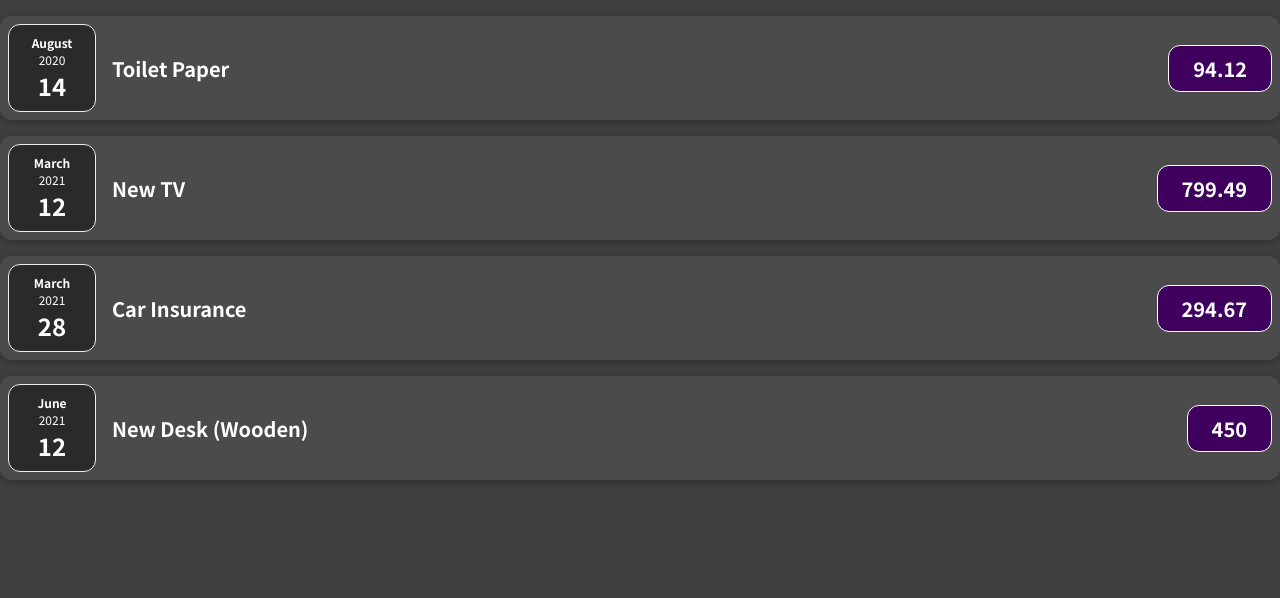
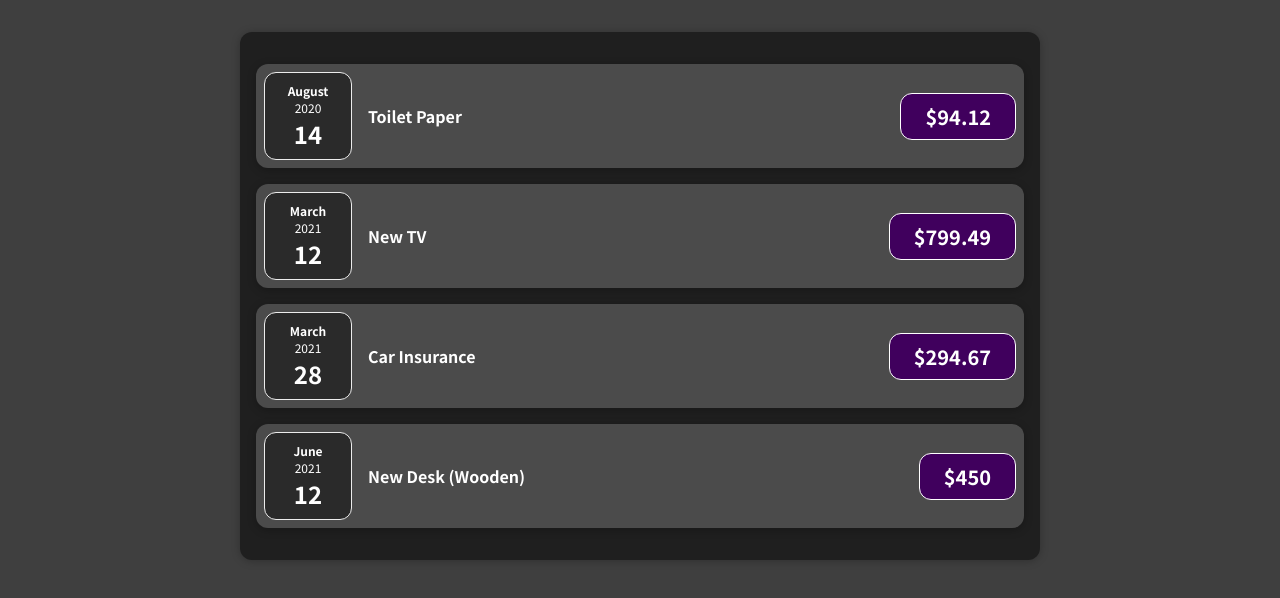
Before and after one commit to tonybejjani/REACT-expenses, a JavaScript app: page / in a window 1280 px wide. Shown: the top 598 px of the page. Built offline with nearby package versions, Linux system fonts and the light colour scheme.

Commit message:
add expenses component as a wrapper around expenses items and apply style

```diff
--- a/src/App.js
+++ b/src/App.js
@@ -1,5 +1,7 @@
 /** @format */
-import ExpenseItem from './components/ExpenseItem';
+
+import Expenses from './components/Expenses';
+
 function App() {
   const expenses = [
     {
@@ -22,28 +24,10 @@
       date: new Date(2021, 5, 12),
     },
   ];
+
   return (
     <div>
-      <ExpenseItem
-        title={expenses[0].title}
-        amount={expenses[0].amount}
-        date={expenses[0].date}
-      />
-      <ExpenseItem
-        title={expenses[1].title}
-        amount={expenses[1].amount}
-        date={expenses[1].date}
-      />
-      <ExpenseItem
-        title={expenses[2].title}
-        amount={expenses[2].amount}
-        date={expenses[2].date}
-      />
-      <ExpenseItem
-        title={expenses[3].title}
-        amount={expenses[3].amount}
-        date={expenses[3].date}
-      />
+      <Expenses items={expenses} />
     </div>
   );
 }
--- a/src/components/ExpenseItem.js
+++ b/src/components/ExpenseItem.js
@@ -1,18 +1,14 @@
 /** @format */
-
+import './ExpenseItem.css';
 import ExpenseDate from './ExpenseDate';
-import './ExpenseItem.css';
-
-function ExpenseItem(props) {
+const ExpenseItem = (props) => {
   return (
     <div className="expense-item">
       <ExpenseDate date={props.date} />
-      <div className="expense-item__description">
-        <h2>{props.title}</h2>
-        <div className="expense-item__price">{props.amount}</div>
-      </div>
+      <h2 className="expense-item__description">{props.title}</h2>
+      <div className="expense-item__price">${props.amount}</div>
     </div>
   );
-}
+};
 
 export default ExpenseItem;
--- /dev/null
+++ b/src/components/Expenses.css
@@ -0,0 +1,9 @@
+.expenses {
+  padding: 1rem;
+  background-color: rgb(31, 31, 31);
+  margin: 2rem auto;
+  width: 50rem;
+  max-width: 95%;
+  border-radius: 12px;
+  box-shadow: 0 1px 8px rgba(0, 0, 0, 0.25);
+}
--- /dev/null
+++ b/src/components/Expenses.js
@@ -0,0 +1,31 @@
+/** @format */
+import ExpenseItem from './ExpenseItem';
+import './Expenses.css';
+const Expenses = (props) => {
+  return (
+    <div className="expenses">
+      <ExpenseItem
+        title={props.items[0].title}
+        amount={props.items[0].amount}
+        date={props.items[0].date}
+      />
+      <ExpenseItem
+        title={props.items[1].title}
+        amount={props.items[1].amount}
+        date={props.items[1].date}
+      />
+      <ExpenseItem
+        title={props.items[2].title}
+        amount={props.items[2].amount}
+        date={props.items[2].date}
+      />
+      <ExpenseItem
+        title={props.items[3].title}
+        amount={props.items[3].amount}
+        date={props.items[3].date}
+      />
+    </div>
+  );
+};
+
+export default Expenses;
```
Also changed, not shown: src/components/ExpenseDate.js (+4 -3 lines), src/components/ExpenseItem.css (line endings or trailing spaces), 1 other file (tests, documents, lock files or other folders).
